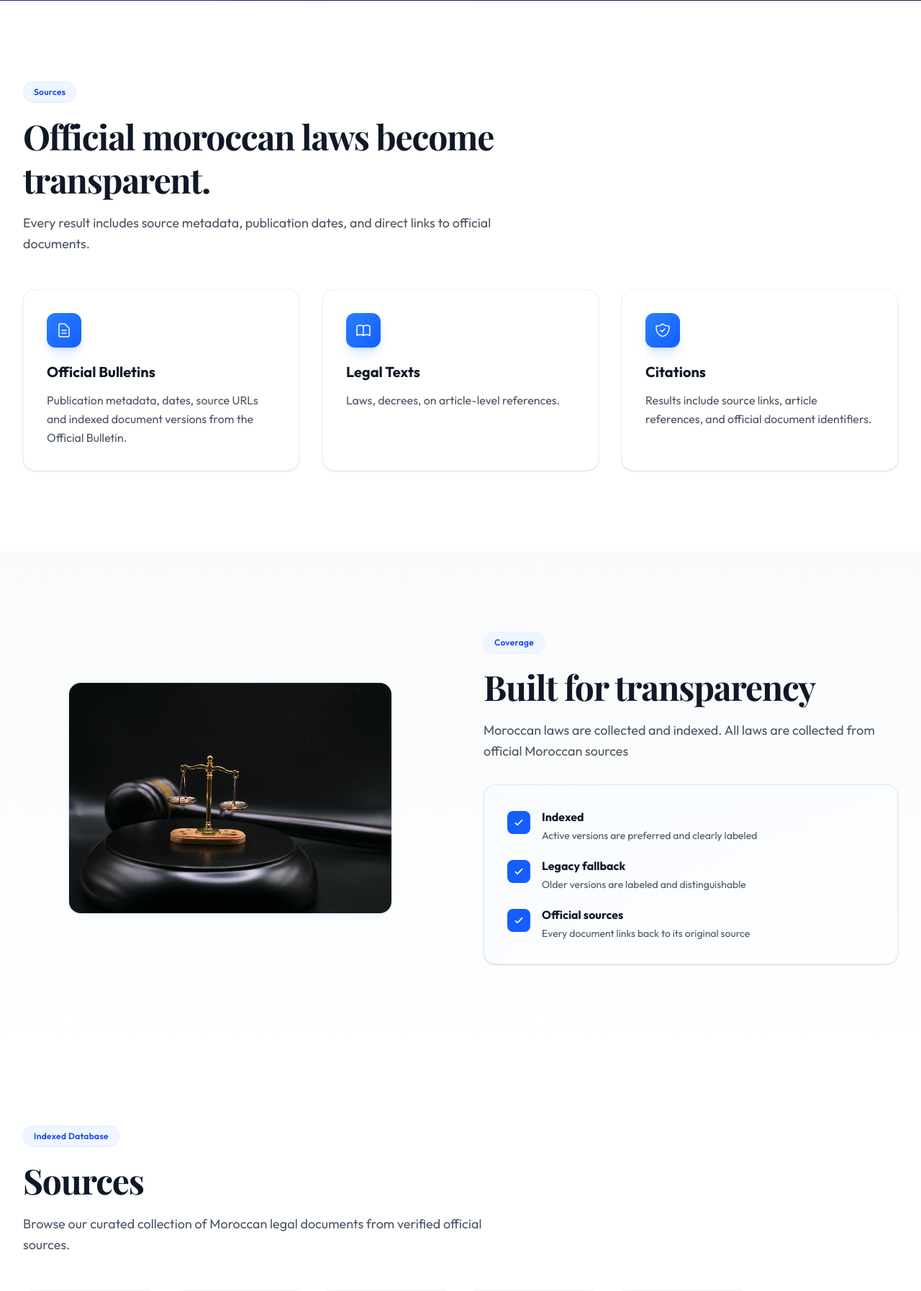
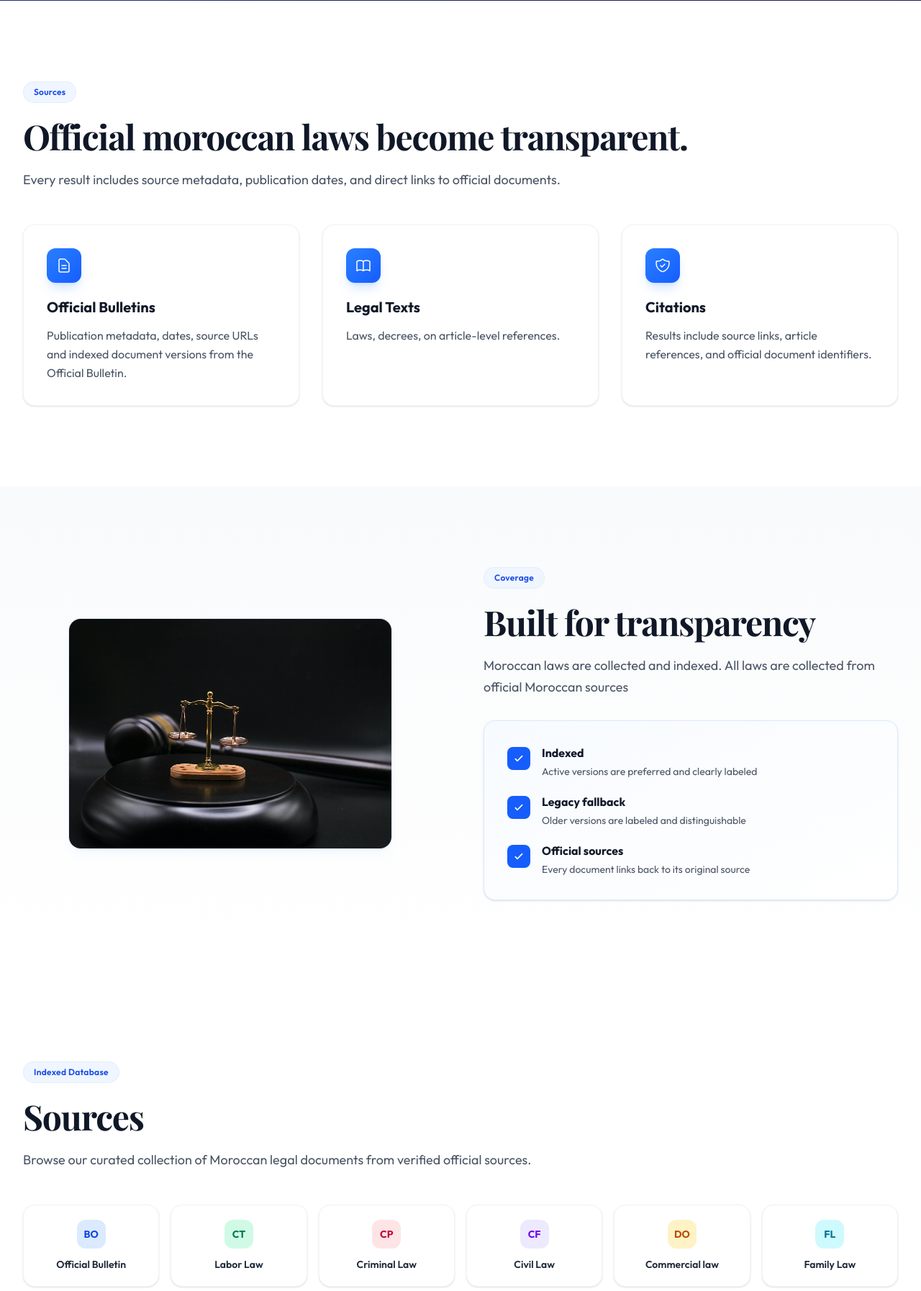
Before and after one commit to marokkobiz/morocco-law-search, a Laravel app: page / in a window 1280 px wide. Shown: the part 927-2721 px from the top of the page at 72% size. Run offline with Laravel 12, Linux system fonts and the light colour scheme; a user stored in the database is signed in; data comes from the database, SQL or seed files in the repository; style sheets or scripts are compiled from the project's sources; some libraries are stand-ins or nearby versions; some web fonts are replaced.

Commit message:
Update landing page content and styles

```diff
--- a/lang/ar/landing.php
+++ b/lang/ar/landing.php
@@ -41,4 +41,5 @@ return [
     'source_family_code' => 'القانون المدني',
     'source_doc' => 'القانون التجاري',
     'source_real_estate' => 'العقار',
+    "family_law" => "قانون الأسرة",
 ];
--- a/lang/en/landing.php
+++ b/lang/en/landing.php
@@ -40,4 +40,5 @@ return [
     'source_penal_law' => 'Criminal Law',
     'source_family_code' => 'Civil Law',
     'source_doc' => 'Commercial law',
+    "family_law" => "Family Law",
 ];
--- a/lang/fr/landing.php
+++ b/lang/fr/landing.php
@@ -41,4 +41,5 @@ return [
     'source_family_code' => 'Droit civil',
     'source_doc' => 'Droit commercial',
     'source_real_estate' => 'Immobilier',
+    "family_law" => "Droit de la famille",
 ];
--- a/resources/views/home.blade.php
+++ b/resources/views/home.blade.php
@@ -92,10 +92,10 @@
     <section id="sources" class="py-20 md:py-28">
         <div class="container-page">
             <div class="flex flex-col lg:flex-row lg:items-end lg:justify-between gap-6" data-animate="fade-up">
-                <div class="max-w-3xl">
+                <div class="max-w-3xl lg:max-w-none">
                     <span class="section-label">{{ __('landing.sources_label') }}</span>
-                    <h2 class="section-title mt-4">{{ __('landing.sources_title') }}</h2>
-                    <p class="section-desc">{{ __('landing.sources_desc') }}</p>
+                    <h2 class="section-title mt-4 lg:whitespace-nowrap">{{ __('landing.sources_title') }}</h2>
+                    <p class="section-desc lg:max-w-none lg:whitespace-nowrap">{{ __('landing.sources_desc') }}</p>
                 </div>
             </div>
 
@@ -210,10 +210,10 @@
     <section id="database" class="py-20 md:py-28">
         <div class="container-page">
             <div class="flex flex-col lg:flex-row lg:items-end lg:justify-between gap-6" data-animate="fade-up">
-                <div class="max-w-3xl">
+                <div class="max-w-3xl lg:max-w-none">
                     <span class="section-label">{{ __('landing.database_label') }}</span>
                     <h2 class="section-title mt-4">{{ __('landing.database_title') }}</h2>
-                    <p class="section-desc">{{ __('landing.database_desc') }}</p>
+                    <p class="section-desc lg:max-w-none lg:whitespace-nowrap">{{ __('landing.database_desc') }}</p>
                 </div>
             </div>
 
@@ -252,6 +252,13 @@
                         class="w-10 h-10 rounded-xl bg-amber-100 text-amber-700 flex items-center justify-center mx-auto font-bold text-sm">
                         DO</div>
                     <span class="block mt-3 text-sm font-semibold text-gray-800">{{ __('landing.source_doc') }}</span>
+                </div>
+                <div class="card p-5 text-center hover:border-cyan-200 transition-colors cursor-default"
+                    data-animate="scale-in" style="--delay: 0.25s">
+                    <div
+                        class="w-10 h-10 rounded-xl bg-cyan-100 text-cyan-700 flex items-center justify-center mx-auto font-bold text-sm">
+                        FL</div>
+                    <span class="block mt-3 text-sm font-semibold text-gray-800">{{ __("landing.family_law") }}</span>
                 </div>
                 {{-- <div class="card p-5 text-center hover:border-cyan-200 transition-colors cursor-default"
                     data-animate="scale-in" style="--delay: 0.25s">
```
